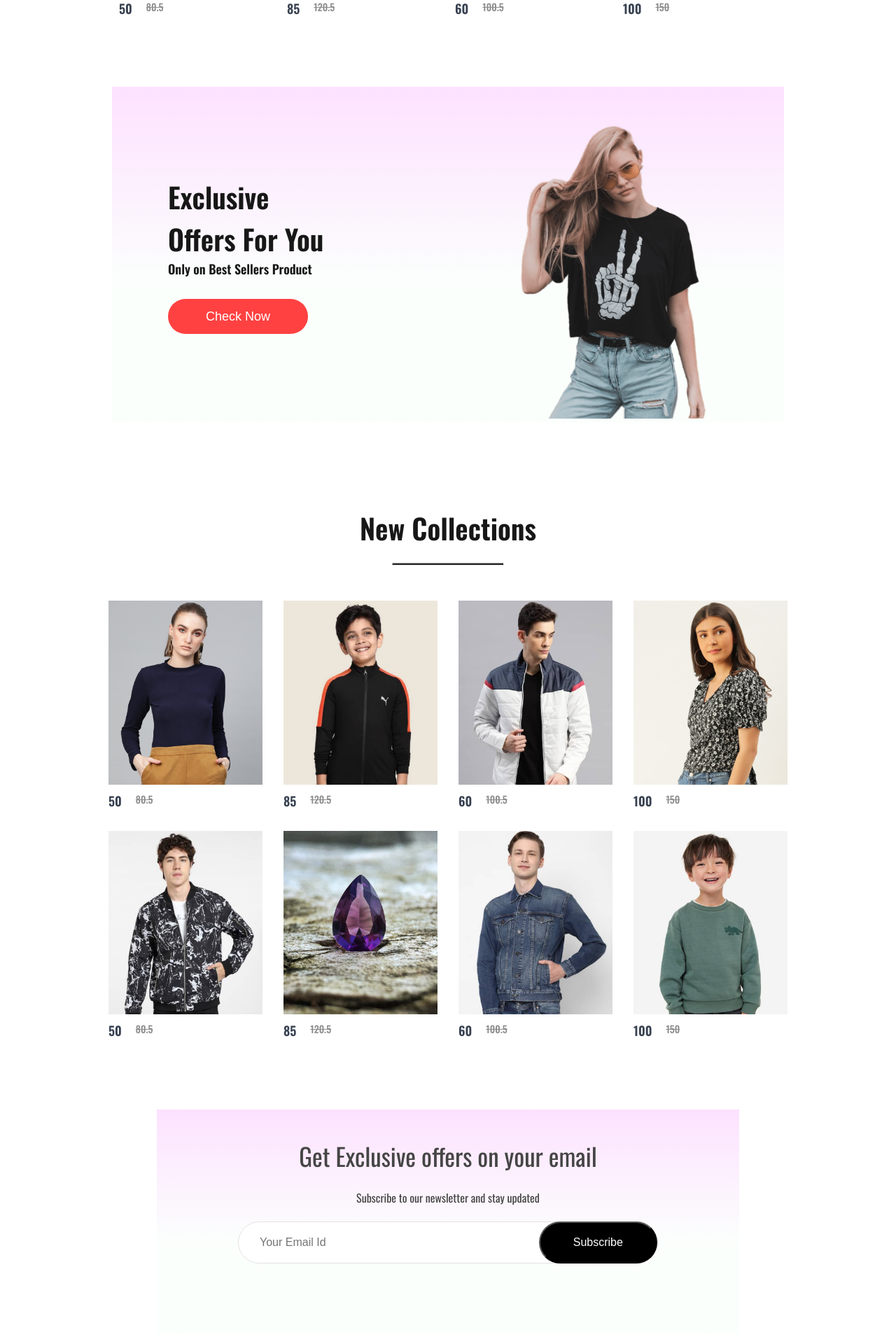
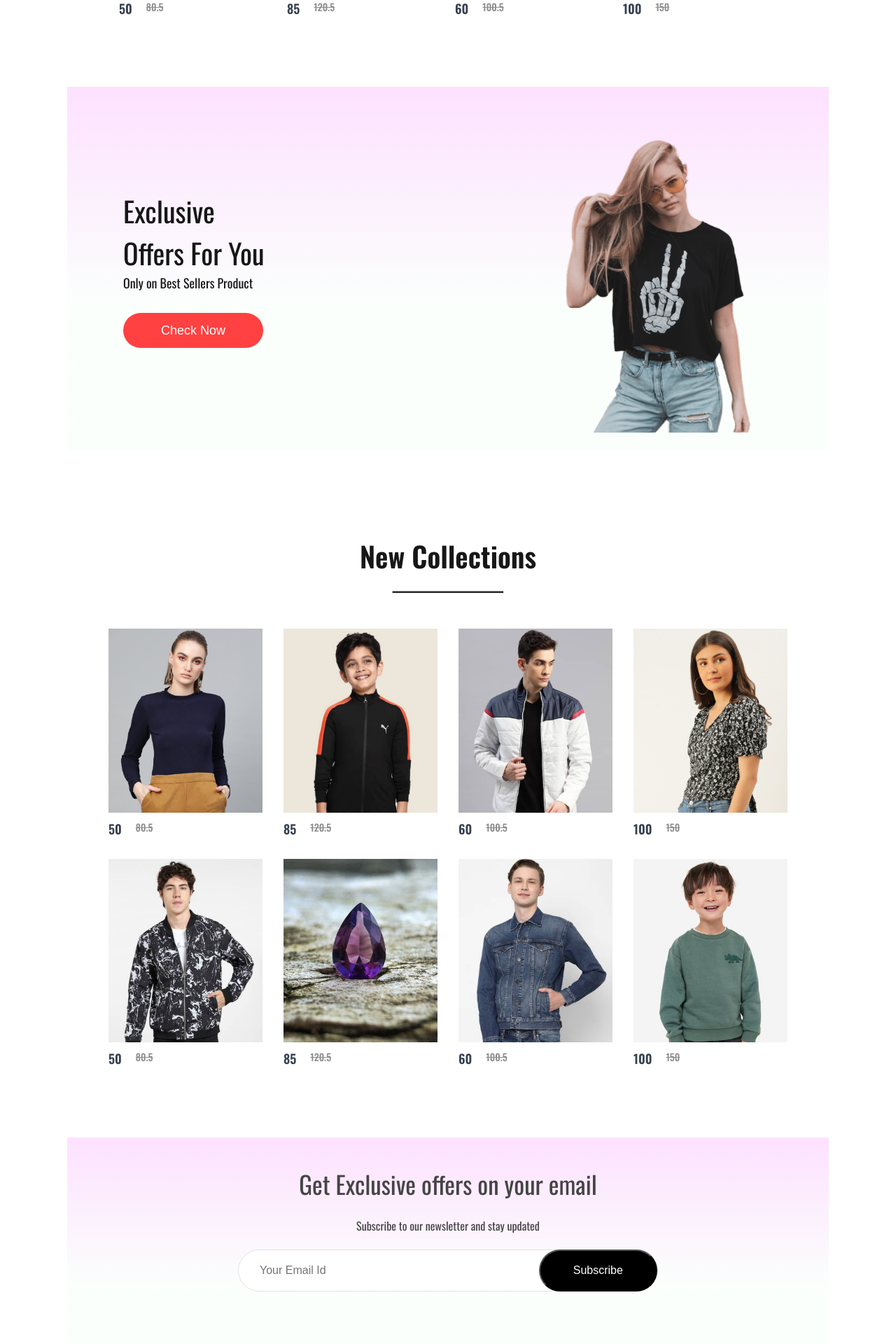
Before and after one commit to Samhan-6/gemsite, a React (Vite) app in the folder gemsite/: page / in a window 1280 px wide. Shown: the part 1320-3240 px from the top of the page at 70% size. Built offline with nearby package versions, Linux system fonts and the light colour scheme.

Commit message:
make more user-friendly

```diff
--- a/gemsite/src/components/newsletter/NewsLetter.css
+++ b/gemsite/src/components/newsletter/NewsLetter.css
@@ -1,25 +1,25 @@
 .newsletter {
-  width: 65%;
-  height: 40vh;
+  width: 85%;
+  height: 45vh;
   display: flex;
   flex-direction: column;
   align-items: center;
   margin: auto;
-  padding: 0px 140px;
+  padding: 50px 120px;
   margin-bottom: 150px;
   background: linear-gradient(180deg, #fde1ff 0%, #e1ffea22 60%);
-  gap: 30px;
+  gap: 45px;
 }
 
 .newsletter h1 {
   color: #454545;
-  font-size: 55px;
-  font-weight: 600;
+  font-size: 50px;
+  font-weight: 450;
 }
 
 .newsletter p {
   color: #454545;
-  font-size: 20px;
+  font-size: 18px;
 }
 
 .newsletter div {
--- a/gemsite/src/components/offers/Offers.css
+++ b/gemsite/src/components/offers/Offers.css
@@ -1,9 +1,9 @@
 .offers {
-  width: 75%;
-  height: 60vh;
+  width: 85%;
+  height: 65vh;
   display: flex;
   margin: auto;
-  padding: 0px 100px;
+  padding: 0px 80px;
   margin-bottom: 150px;
   background: linear-gradient(180deg, #fde1ff 0%, #e1ffea22 60%);
 }
@@ -17,25 +17,25 @@
 
 .offers-left h1 {
   color: #171717;
-  font-size: 80px;
-  font-weight: 600;
+  font-size: 65px;
+  font-weight: 400;
 }
 
 .offers-left p {
   color: #171717;
-  font-size: 22px;
-  font-weight: 600;
+  font-size: 20px;
+  font-weight: 400;
 }
 
 .offers-left button {
-  width: 282px;
-  height: 70px;
+  width: 230px;
+  height: 65px;
   border-radius: 35px;
   background: #ff4141;
   border: none;
   color: white;
-  font-size: 22px;
-  font-weight: 500;
+  font-size: 20px;
+  font-weight: 450;
   margin-top: 30px;
   cursor: pointer;
 }
@@ -45,7 +45,7 @@
   display: flex;
   align-items: center;
   justify-content: flex-end;
-  padding-top: 50px;
+  padding-top: 30px;
 }
 
 @media (max-width: 1280px) {
```
